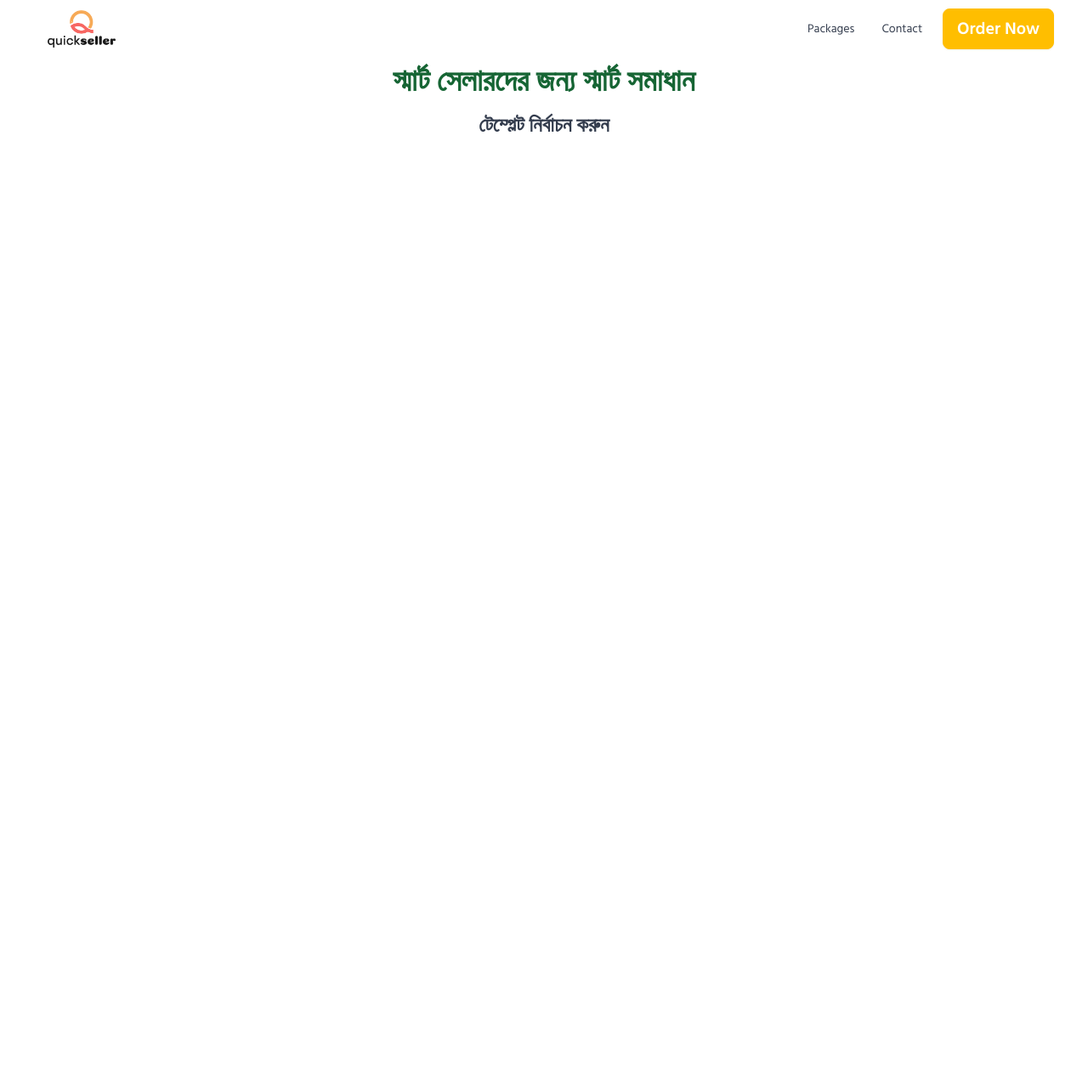
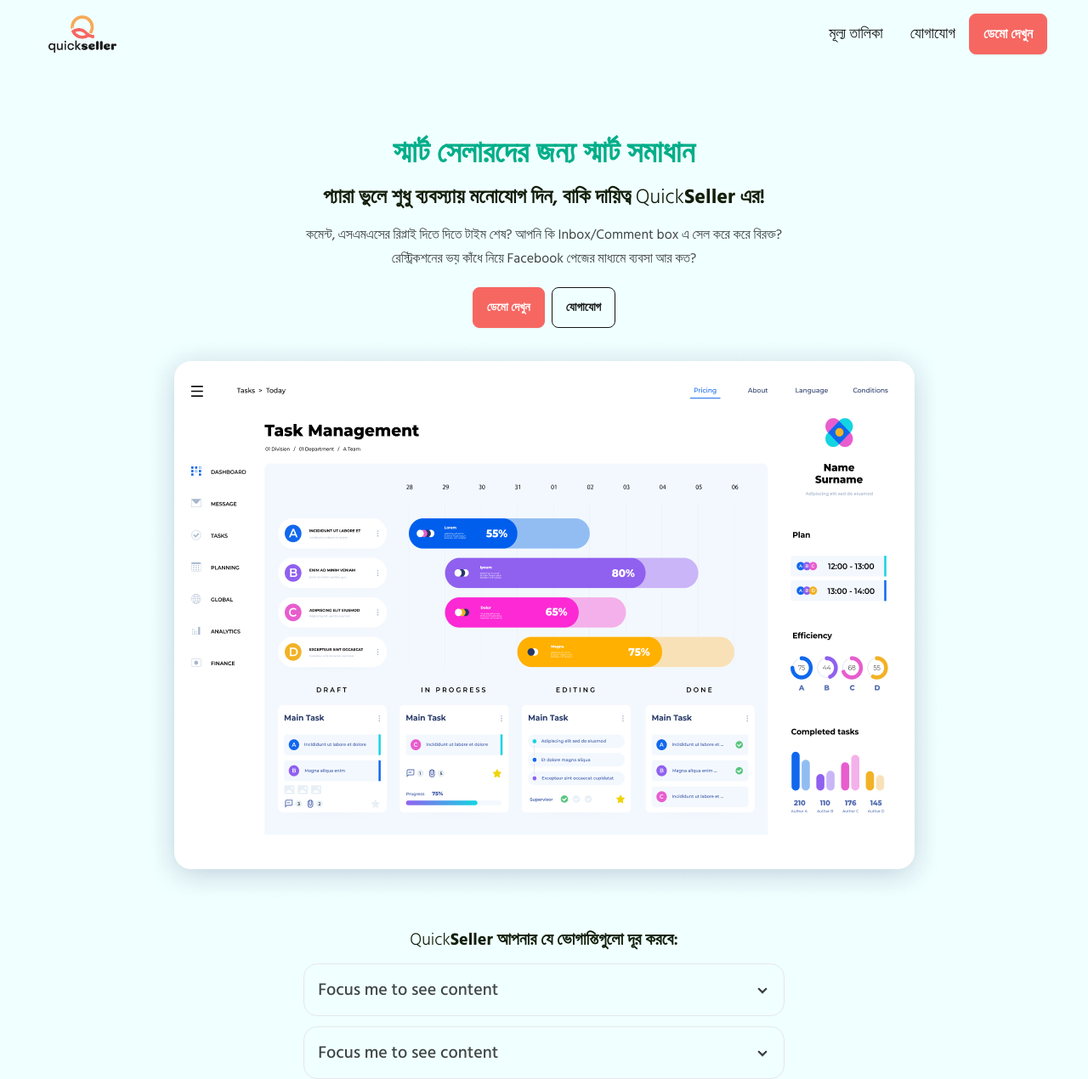
Before and after one commit to m0shiurX/default, a website built with Vite: page index.html in a window 1280 px wide. Shown: the whole page at 85% size. Before the commit the page ends 800 px from the top, so only its background shows below. Built offline with nearby package versions, Linux system fonts and the light colour scheme.

Commit message:
updated landing content

```diff
--- a/index.html
+++ b/index.html
@@ -1,5 +1,5 @@
 <!doctype html>
-<html class="" lang="bn" data-theme="emerald">
+<html class="" lang="bn" data-theme="default">
 
 <head>
   <meta charset="UTF-8" />
@@ -9,53 +9,80 @@
   <link rel="preconnect" href="https://fonts.gstatic.com" crossorigin>
   <link href="https://fonts.googleapis.com/css2?family=Hind+Siliguri:wght@300;400;500;600;700&display=swap"
     rel="stylesheet">
-  <title>quick seller</title>
+  <title>Quick Seller</title>
 </head>
 
 <body class="font-bn">
-  <div class="container drawer">
-    <input id="my-drawer-3" type="checkbox" class="drawer-toggle" />
-    <div class="drawer-content flex flex-col">
-      <!-- Navbar -->
-      <div class="w-full navbar bg-base-100">
-        <div class="flex-none lg:hidden">
-          <label for="my-drawer-3" aria-label="open sidebar" class="btn btn-square btn-ghost">
-            <svg xmlns="http://www.w3.org/2000/svg" fill="none" viewBox="0 0 24 24"
-              class="inline-block w-6 h-6 stroke-current">
-              <path stroke-linecap="round" stroke-linejoin="round" stroke-width="2" d="M4 6h16M4 12h16M4 18h16"></path>
-            </svg>
-          </label>
-        </div>
-        <div class="flex-1 px-2 mx-2">
-          <img class="w-20" src="./public/quick.png" alt="">
-        </div>
-        <div class="flex-none hidden lg:block">
-          <ul class="menu menu-horizontal">
-            <!-- Navbar menu content here -->
-            <li><a>Packages</a></li>
-            <li><a>Contact</a></li>
-          </ul>
-        </div>
-        <a class="btn btn-warning text-white text-xl">Order Now</a>
+  <div class="container">
+    <!-- Navbar start -->
+    <div class="navbar bg-base-100">
+      <!-- Logo on the left -->
+      <div class="mx-auto sm:flex-1">
+        <a class="btn btn-ghost text-xl">
+          <img class="w-20" src="./quick.png" alt="">
+        </a>
       </div>
-      <!-- Page content here -->
-      <div class="prose text-center pb-16 mx-auto">
-        <h4> </h4>
-        <h1 class="mb-4 text-green-800"> স্মার্ট সেলারদের জন্য স্মার্ট সমাধান </h1>
-        <h2 class="mt-1"> টেম্প্লেট নির্বাচন করুন </h2>
+      <!-- Menu items: visible on tab+ screen -->
+      <div class="flex-none hidden sm:flex">
+        <ul class="menu menu-horizontal items-center text-lg">
+          <li><a>মূল্য তালিকা</a></li>
+          <li><a>যোগাযোগ</a></li>
+          <li class="flex justify-center">
+            <a class="btn btn-md rounded-xs btn-primary text-white text-base">ডেমো দেখুন</a>
+          </li>
+        </ul>
       </div>
     </div>
-    <div class="drawer-side">
-      <label for="my-drawer-3" aria-label="close sidebar" class="drawer-overlay"></label>
-      <ul class="menu p-4 w-80 min-h-full bg-base-200">
-        <!-- Sidebar content here -->
-        <li><a>Sidebar Item 1</a></li>
-        <li><a>Sidebar Item 2</a></li>
-      </ul>
+    <!-- Navbar end -->
+    <!-- Hero section Content -->
+    <div class="prose text-center mt-6 sm:mt-20 mx-auto">
+      <h1 class="sm:mb-4 text-xl sm:text-3xl md:text-4xl text-accent"> স্মার্ট সেলারদের জন্য স্মার্ট সমাধান </h1>
+      <h3 class="mt-1 text-lg sm:text-2xl text-neutral">প্যারা ভুলে শুধু ব্যবস্যায় মনোযোগ দিন, বাকি দায়িত্ব <span
+          class="font-light">Quick</span><span class="font-bold">Seller</span> এর!
+      </h3>
+      <p>
+        কমেন্ট, এসএমএসের রিপ্লাই দিতে দিতে টাইম শেষ? আপনি কি Inbox/Comment box এ সেল করে করে বিরক্ত? রেস্ট্রিকশনের ভয়
+        কাঁধে নিয়ে
+        Facebook পেজের মাধ্যমে ব্যবসা আর কত?
+      </p>
+      <div class="flex justify-center space-x-2">
+        <a href="" class="btn btn-primary text-white"><span class="font-bold">ডেমো দেখুন</a>
+        <a href="" class="btn btn-outline"><span class="font-bold">যোগাযোগ</a>
+      </div>
     </div>
+    <div class="mt-2">
+      <img class="mx-auto" src="./ss_img.png" alt="">
+    </div>
+    <!-- Hero section Content end: Fold-->
+
+    <!-- Problems Section -->
+    <div class="prose mx-auto text-center mt-6">
+      <h3 class="text-neutral te ">
+        <span class="font-light">Quick</span><span class="font-bold">Seller</span>
+        আপনার যে ভোগান্তিগুলো দূর করবে:
+      </h3>
+      <!-- List: Collapsable -->
+      <div class="flex flex-col space-y-3">
+        <div tabindex="0" class="collapse collapse-arrow border border-base-500 bg-base-100">
+          <div class="collapse-title text-xl text-left font-medium">
+            Focus me to see content
+          </div>
+          <div class="collapse-content">
+            <p>tabindex="0" attribute is necessary to make the div focusable</p>
+          </div>
+        </div>
+        <div tabindex="0" class="collapse collapse-arrow border border-base-500 bg-base-100">
+          <div class="collapse-title text-xl text-left font-medium">
+            Focus me to see content
+          </div>
+          <div class="collapse-content">
+            <p>tabindex="0" attribute is necessary to make the div focusable</p>
+          </div>
+        </div>
+      </div>
+    </div>
+    <!-- Problems Section End-->
   </div>
-
-
   <!-- CONTENT SECTION END -->
   <script type="module" src="/main.js"></script>
 </body>
--- a/tailwind.config.js
+++ b/tailwind.config.js
@@ -17,6 +17,20 @@
 	},
 	plugins: [require('@tailwindcss/typography'), require('daisyui')],
 	daisyui: {
-		themes: ['light', 'dark', 'cupcake', 'emerald'],
+		themes: [
+			{
+				default: {
+					primary: '#f76762',
+					secondary: '#f7aa57',
+					accent: '#00ae89',
+					neutral: '#131e0a',
+					'base-100': '#f0ffff',
+					info: '#00ffff',
+					success: '#00b100',
+					warning: '#f47100',
+					error: '#ff4a74',
+				},
+			},
+		],
 	},
 };
```
